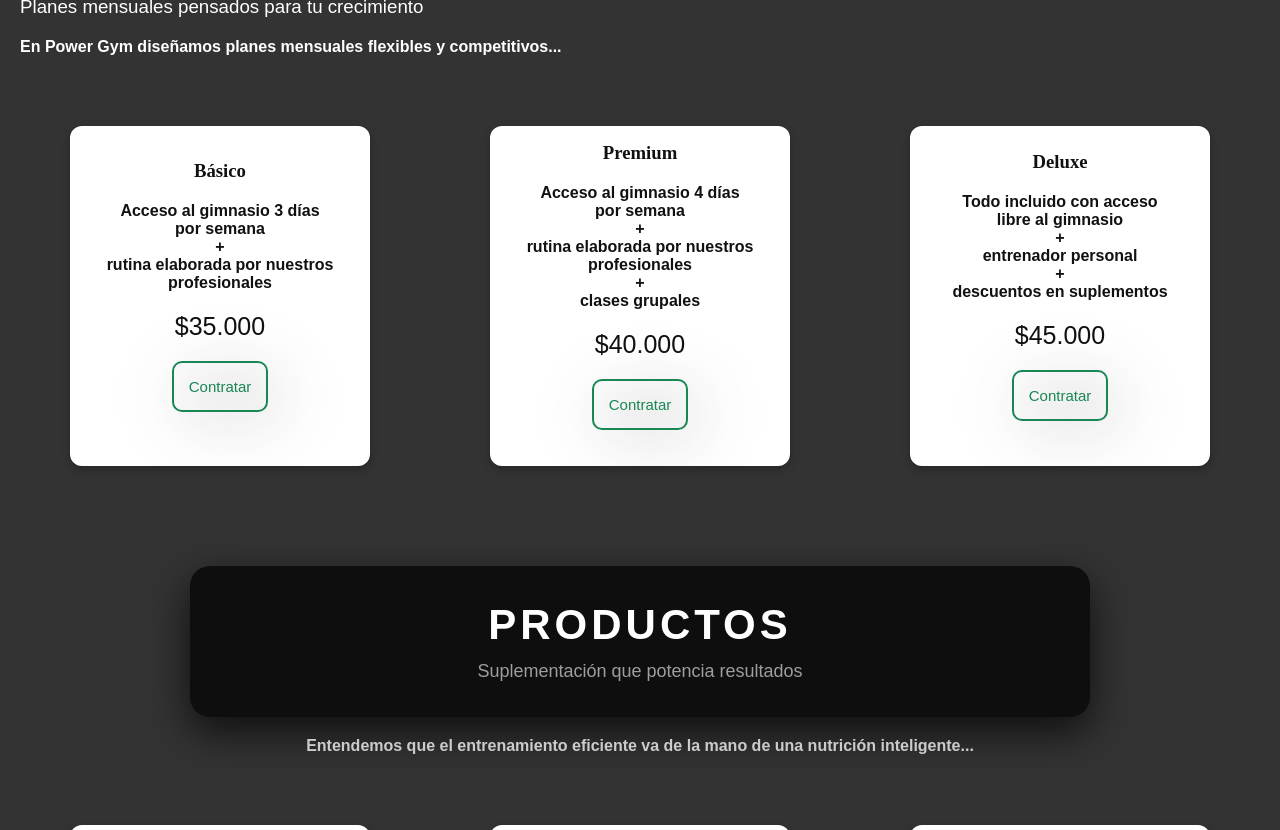
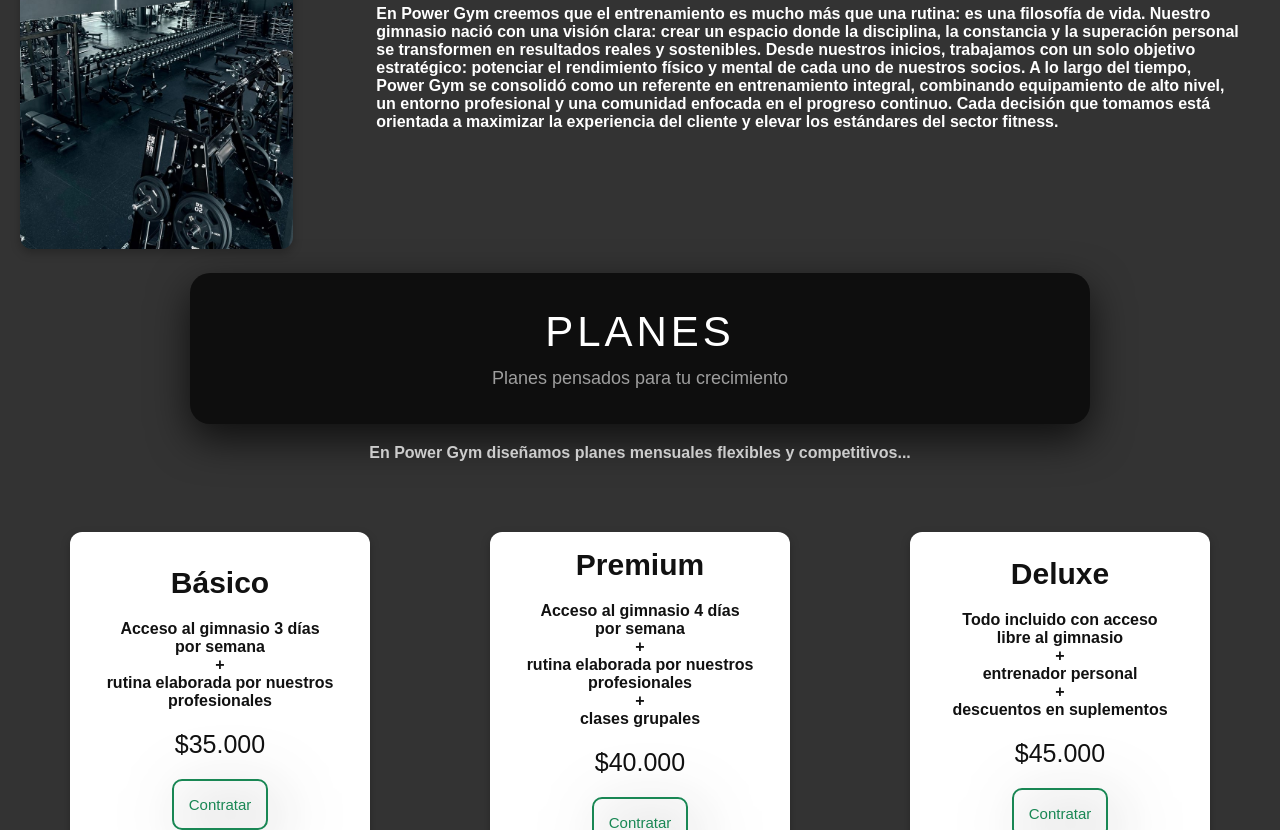
Before and after one commit to francodelasierra/gym-web, a plain HTML site: page gym-web/index.html in a window 1280 px wide. Shown: the part 420-1250 px from the top of the page. Drawn offline with Linux system fonts and the light colour scheme; a web font is replaced by a local one.

Commit message:
modifico style css

```diff
--- a/gym-web/css/style.css
+++ b/gym-web/css/style.css
@@ -112,7 +112,25 @@ small {
    PRESENTACION
 ========================= */
 .presentacion {
+  display: flex;
+  justify-content: space-around;
+  align-items: center;
   margin: 20px;
+
+}
+
+.presentacion img {
+    width: 200%;
+    max-height: auto;
+    border-radius: 12px;
+    box-shadow: 0 4px 10px rgba(0, 0, 0, 0.25);
+}
+
+.presentacion p {
+    font-family: "Tomorrow", sans-serif;
+    font-weight: 600;
+    color: #fff;
+    padding-left: 200px;
 }
 
 /* =========================
@@ -142,8 +160,13 @@ small {
   padding: 16px;
 }
 
+.plan h3 {
+    font-family: "Saira Stencil One", sans-serif;
+    font-size: 30px;
+    color: #111;
+    text-align: center;
+}
 .plan p,
-.plan h3,
 .plan small {
   color: #111;
 }
@@ -384,6 +407,44 @@ footer {
   transform: translateY(-6px);
 }
 /* =========================
+   PLANES – ESTILO FUERTE
+========================= */
+
+.planes-header {
+    max-width: 900px;
+    margin: 0 auto 20px;
+    padding: 35px;
+    background: #0e0e0e;
+    border-radius: 20px;
+    text-align: center;
+    box-shadow: 0 15px 40px rgba(0,0,0,0.7);
+}
+
+.planes-header h2 {
+    font-family: "Saira Stencil One", sans-serif;
+    font-size: 42px;
+    color: #fff;
+    margin: 0;
+    letter-spacing: 4px;
+}
+
+.planes-header span {
+    display: block;
+    margin-top: 12px;
+    font-family: "Tomorrow", sans-serif;
+    font-size: 18px;
+    color: #9e9e9e;
+}
+
+.planes-text {
+    max-width: 900px;
+    margin: 20px auto 40px;
+    text-align: center;
+    color: #ccc;
+    font-size: 16px;
+}
+
+/* =========================
    PRODUCTOS – ESTILO FUERTE
 ========================= */
 
--- a/gym-web/index.html
+++ b/gym-web/index.html
@@ -29,17 +29,34 @@
 
     <main>
         <div class="presentacion">
-      <h2 class="titulos">Bienvenidos a Power Gym</h2>
-      <p class="text">
-        En Power Gym creemos que el entrenamiento es mucho más que una rutina: es una filosofía de vida...
+            <div>
+                <img src="./assets/img/Black Gym Aesthetic.jpg" alt="">
+            </div>
+            <div class="text-presentacion">
+                <h2 class="titulos">BIENVENIDOS A POWER GYM</h2>
+                <p>
+                    En Power Gym creemos que el entrenamiento es mucho más que una rutina: es una filosofía de vida.
+                    Nuestro gimnasio nació con una visión clara: crear un espacio donde la disciplina, la constancia y
+                    la superación personal se transformen en resultados reales y sostenibles. Desde nuestros inicios,
+                    trabajamos con un solo objetivo estratégico: potenciar el rendimiento físico y mental de cada uno de
+                    nuestros socios.
+
+                    A lo largo del tiempo, Power Gym se consolidó como un referente en entrenamiento integral,
+                    combinando equipamiento de alto nivel, un entorno profesional y una comunidad enfocada en el
+                    progreso continuo. Cada decisión que tomamos está orientada a maximizar la experiencia del cliente y
+                    elevar los estándares del sector fitness.
                 </p>
+            </div>
         </div>
     </main>
 
     <aside>
-    <h2 class="titulos" id="planes">Planes</h2>
-    <h3 class="subtitulos">Planes mensuales pensados para tu crecimiento</h3>
-    <p class="text">
+        <div class="planes-header">
+            <h2 class="titulos" id="planes">PLANES</h2>
+            <span>Planes pensados para tu crecimiento</span>
+        </div>
+
+        <p class="planes-text">
             En Power Gym diseñamos planes mensuales flexibles y competitivos...
         </p>
 
```
Also changed, not shown: gym-web/assets/img/Black Gym Aesthetic.jpg (added). Lines whose indentation alone changed are shown as unchanged.
